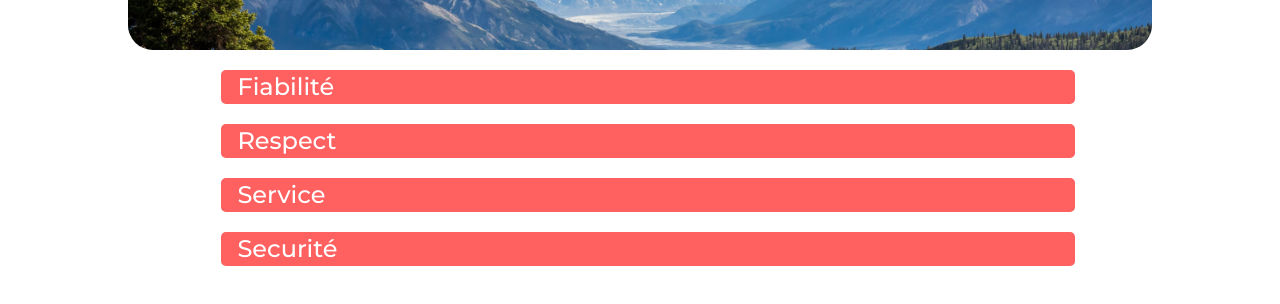
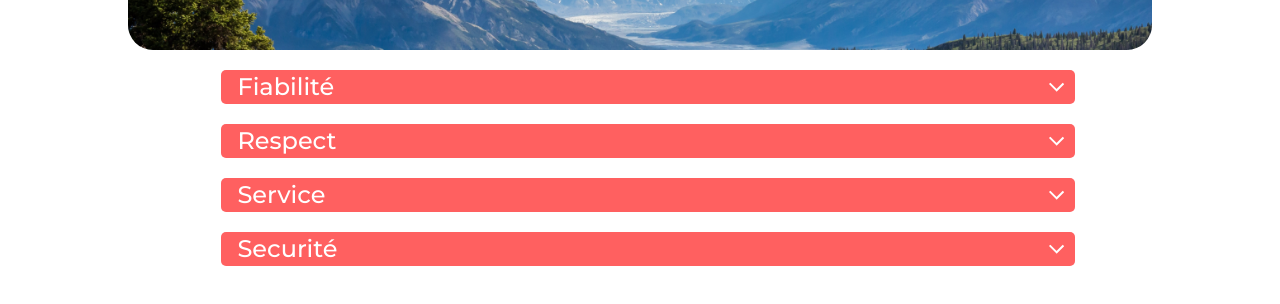
Before and after one commit to YannickMarsot/projet-7, a React (Create React App) app: page /AboutUs in a window 1280 px wide. Shown: the part 224-528 px from the top of the page. Built offline with nearby package versions, Linux system fonts and the light colour scheme.

Commit message:
ajout flèche collapse

```diff
--- a/src/Components/Collapse/Collapse.css
+++ b/src/Components/Collapse/Collapse.css
@@ -15,6 +15,8 @@
   font-weight: 500;
   font-size: 24px;
   line-height: 142.6%;
+  display: flex;
+  justify-content: space-between;
 
   color: #ffffff;
 }
@@ -32,6 +34,24 @@
   color: #ff6060;
 }
 
+.arrow {
+  display: flex;
+  flex-direction: column;
+  justify-content: center;
+  margin-right: 10px;
+  transform: rotate(0deg);
+  transition: 0.4s 0.4s ease-in-out;
+}
+
+.arrow_reverse {
+  display: flex;
+  flex-direction: column;
+  justify-content: center;
+  margin-right: 10px;
+  transform: rotate(180deg);
+  transition: 0.4s ease-in-out;
+}
+
 @media screen and (max-width: 480px) {
   .subTitle {
     font-size: 15px;
--- a/src/Components/Collapse/Collapse.jsx
+++ b/src/Components/Collapse/Collapse.jsx
@@ -1,4 +1,5 @@
 import { useState } from 'react'
+import arrow from '../../Assets/Arrows/down.png'
 import '../Collapse/Collapse.css'
 
 const Collapsible = (props) => {
@@ -12,6 +13,9 @@ const Collapsible = (props) => {
       <div className="subTitleWrapper">
         <h2 className="subTitle" onClick={toggle}>
           {props.label}
+          <span className={open ? 'arrow_reverse' : 'arrow'}>
+            <img src={arrow} alt="arrow collapse" />
+          </span>
         </h2>
       </div>
       <div>{open && <div className="text">{props.children}</div>}</div>
```
Also changed, not shown: src/Assets/Arrows/down.png (added).
